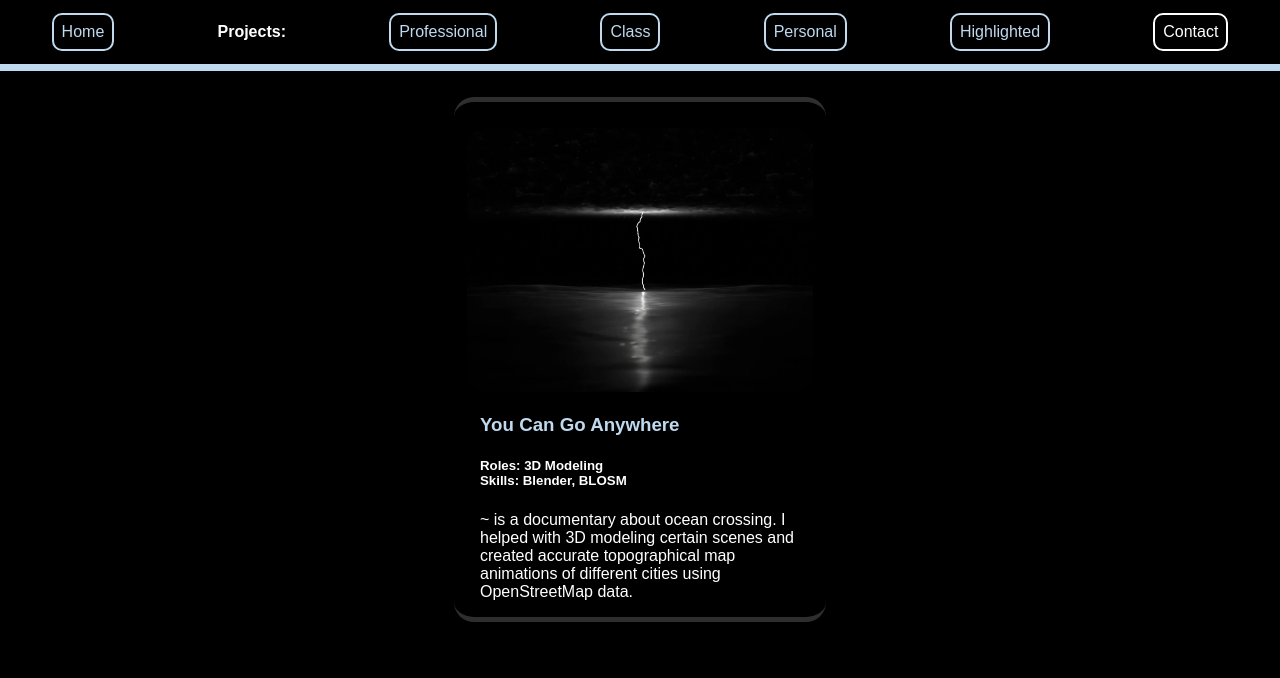
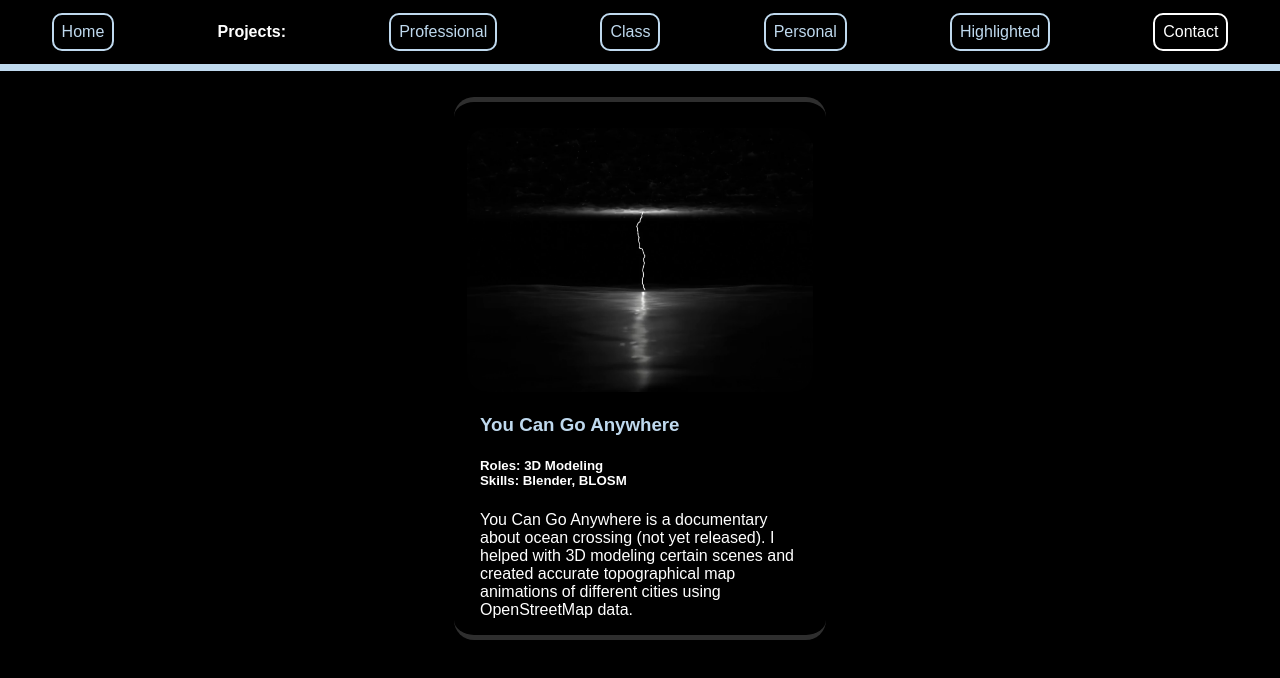
Before and after one commit to Dtay234/IGME-235, a plain HTML site: page project-1/project-pages/professional.html in a window 1280 px wide. Drawn offline with Linux system fonts and the light colour scheme.

Commit message:
portfolio done?

```diff
--- a/project-1/project-pages/professional.html
+++ b/project-1/project-pages/professional.html
@@ -20,7 +20,7 @@
                 <img src="../images/lightning.png" alt="">
                 <h3>You Can Go Anywhere</h3>
                 <h5>Roles: 3D Modeling<br>Skills: Blender, BLOSM</h5>
-                <p>~ is a documentary about ocean crossing. I helped with 3D modeling certain scenes and created accurate topographical map animations of different cities using OpenStreetMap data.</p>
+                <p>You Can Go Anywhere is a documentary about ocean crossing (not yet released). I helped with 3D modeling certain scenes and created accurate topographical map animations of different cities using OpenStreetMap data.</p>
             </a>
 
 
```
